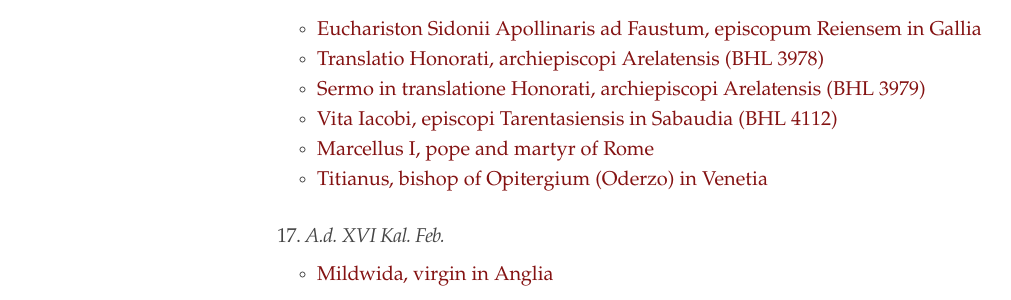
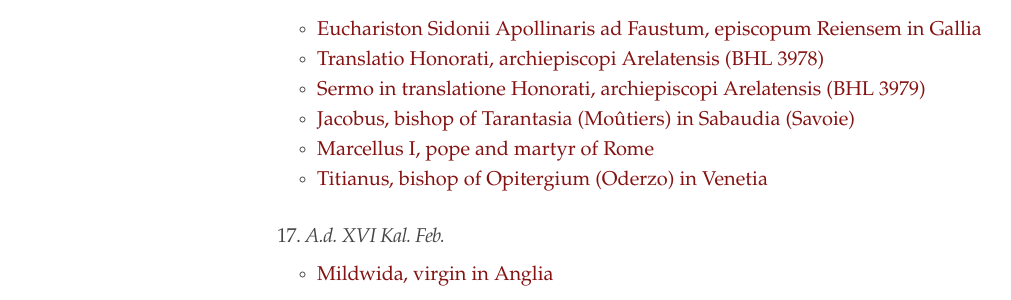
Before and after one commit to cjkoepke1/latin-hagiography, a Jekyll site: the page built from index.md, in a window 1280 px wide and 900 px high, scrolled down 5105 px. Shown: the part 150-450 px from the top of the window, without its empty margins (3-1014 px from the left). Built offline with Jekyll 4.4.1, drawn with Linux system fonts in a browser that asks for light colours.

Commit message:
Updated link to Jacobus Tarentasiensis

```diff
--- a/index.md
+++ b/index.md
@@ -181,7 +181,7 @@ title: "Latin Hagiography"
 - [Euchariston Sidonii Apollinaris ad Faustum, episcopum Reiensem in Gallia](https://cjkoepke1.github.io/latin-hagiography/texts/euchariston-ad-faustum/)
 - [Translatio Honorati, archiepiscopi Arelatensis (BHL 3978)](https://cjkoepke1.github.io/latin-hagiography/texts/translatio-honorati-arelatensis/)
 - [Sermo in translatione Honorati, archiepiscopi Arelatensis (BHL 3979)](https://cjkoepke1.github.io/latin-hagiography/texts/sermo-in-translatione-honorati/)
-- [Vita Iacobi, episcopi Tarentasiensis in Sabaudia (BHL 4112)](https://cjkoepke1.github.io/latin-hagiography/texts/vita-iacobi-tarentasiensis/)
+- [Jacobus, bishop of Tarantasia (Moûtiers) in Sabaudia (Savoie)](https://cjkoepke1.github.io/latin-hagiography/saints/iacobus-tarentasiensis/)
 - [Marcellus I, pope and martyr of Rome](https://cjkoepke1.github.io/latin-hagiography/saints/marcellus-papa/)
 - [Titianus, bishop of Opitergium (Oderzo) in Venetia](https://cjkoepke1.github.io/latin-hagiography/saints/titianus-opiterginus/)
 
```
